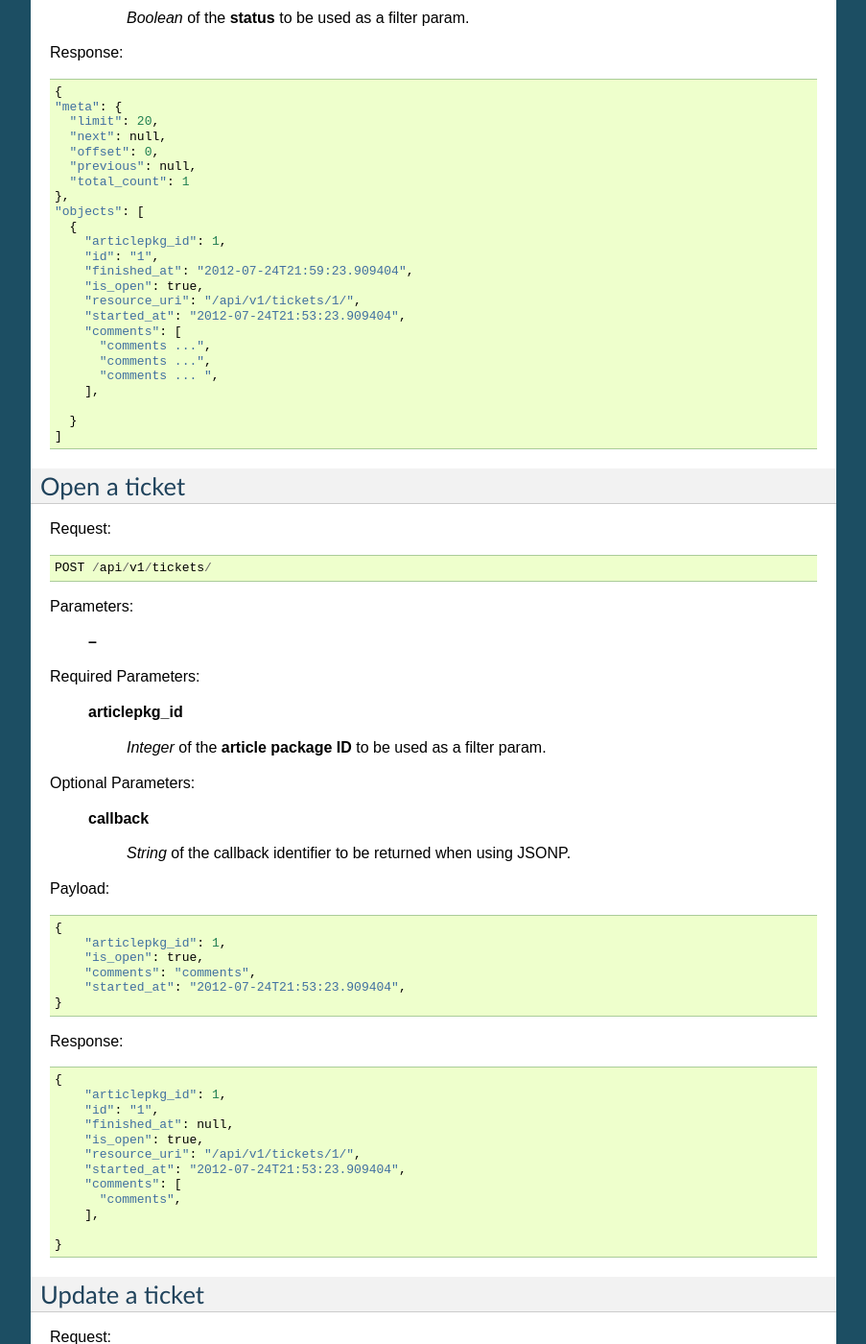
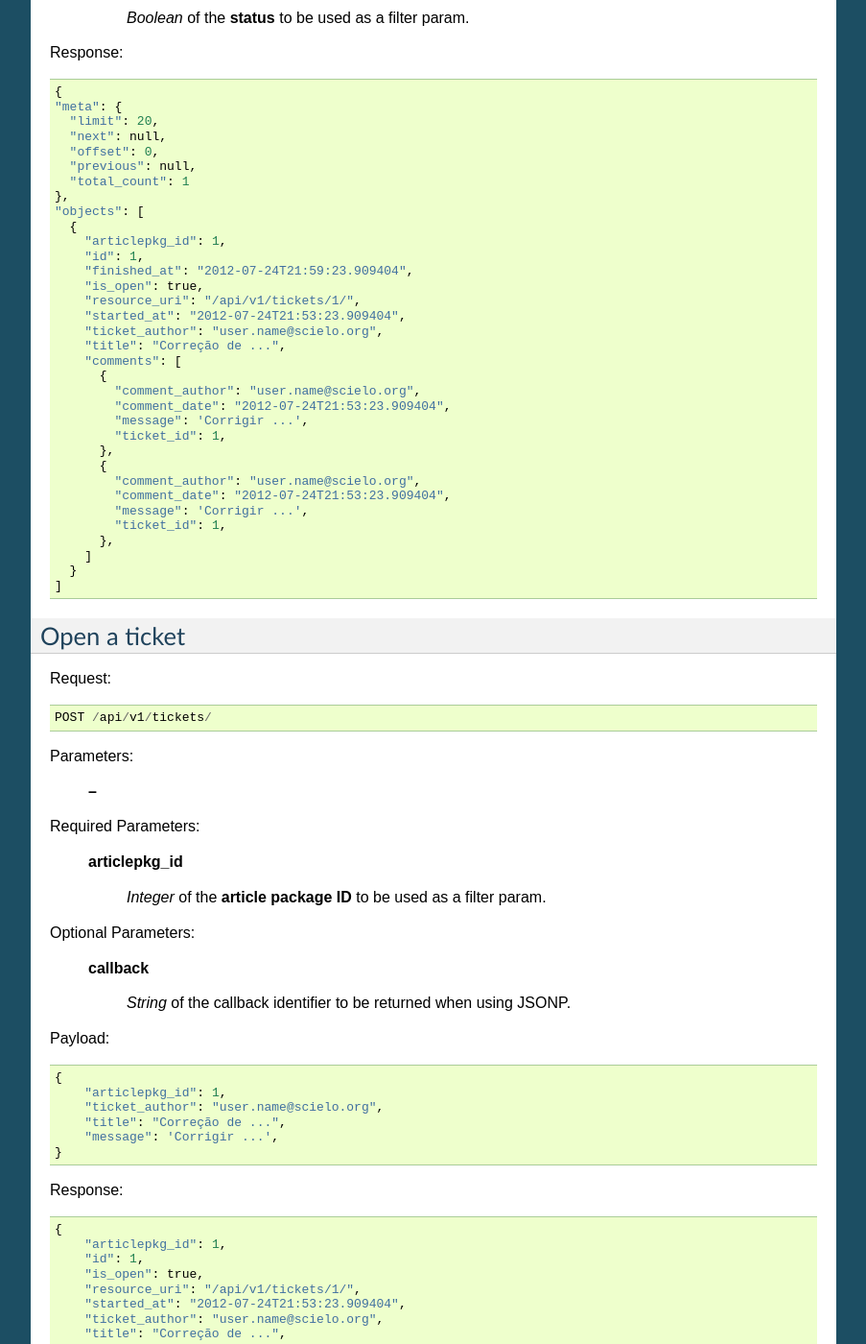
Before and after one commit to scieloorg/balaio, a Sphinx documentation site: the page built from docs/dev/tickets-api.rst, in a window 1280 px wide and 1400 px high, scrolled down 552 px. Shown: the whole window at 96% size, without its empty margins (198-1101 px from the left). Built offline with Sphinx 7.4.7, drawn with Linux system fonts in a browser that asks for light colours; some of the changed text lies outside the part shown.

Commit message:
Ajustes na documentação do TicketsAPI

```diff
--- a/docs/dev/tickets-api.rst
+++ b/docs/dev/tickets-api.rst
@@ -43,17 +43,27 @@ Response::
   "objects": [
     {
       "articlepkg_id": 1,
-      "id": "1",
+      "id": 1,
       "finished_at": "2012-07-24T21:59:23.909404",
       "is_open": true,
       "resource_uri": "/api/v1/tickets/1/",
       "started_at": "2012-07-24T21:53:23.909404",
+      "ticket_author": "user.name@scielo.org",
+      "title": "Correção de ...",
       "comments": [
-        "comments ...",
-        "comments ...",
-        "comments ... ",
-      ],
-
+        {
+          "comment_author": "user.name@scielo.org",
+          "comment_date": "2012-07-24T21:53:23.909404",
+          "message": 'Corrigir ...',
+          "ticket_id": 1,
+        },
+        {
+          "comment_author": "user.name@scielo.org",
+          "comment_date": "2012-07-24T21:53:23.909404",
+          "message": 'Corrigir ...',
+          "ticket_id": 1,
+        },
+      ]
     }
   ]
 
@@ -85,24 +95,29 @@ Payload::
 
   {
       "articlepkg_id": 1,
-      "is_open": true,
-      "comments": "comments",
-      "started_at": "2012-07-24T21:53:23.909404",
+      "ticket_author": "user.name@scielo.org",
+      "title": "Correção de ...",
+      "message": 'Corrigir ...',
   }
 
 Response::
 
   {
       "articlepkg_id": 1,
-      "id": "1",
-      "finished_at": null,
+      "id": 1,
       "is_open": true,
       "resource_uri": "/api/v1/tickets/1/",
       "started_at": "2012-07-24T21:53:23.909404",
+      "ticket_author": "user.name@scielo.org",
+      "title": "Correção de ...",
       "comments": [
-        "comments",
-      ],
-
+        {
+          "comment_author": "user.name@scielo.org",
+          "comment_date": "2012-07-24T21:53:23.909404",
+          "message": 'Corrigir ...',
+          "ticket_id": 1,
+        },
+      ]
   }
 
 
@@ -133,9 +148,10 @@ Optional Parameters:
 Payload::
 
   {
+      "id": 1,
       "is_open": false,
-      "comments": "comments",
-      "finished_at": "2012-07-24T21:53:23.909404",
+      "comment_author": "user.name@scielo.org",
+      "message": 'Corrigir ...',
   }
 
 Response::
```
